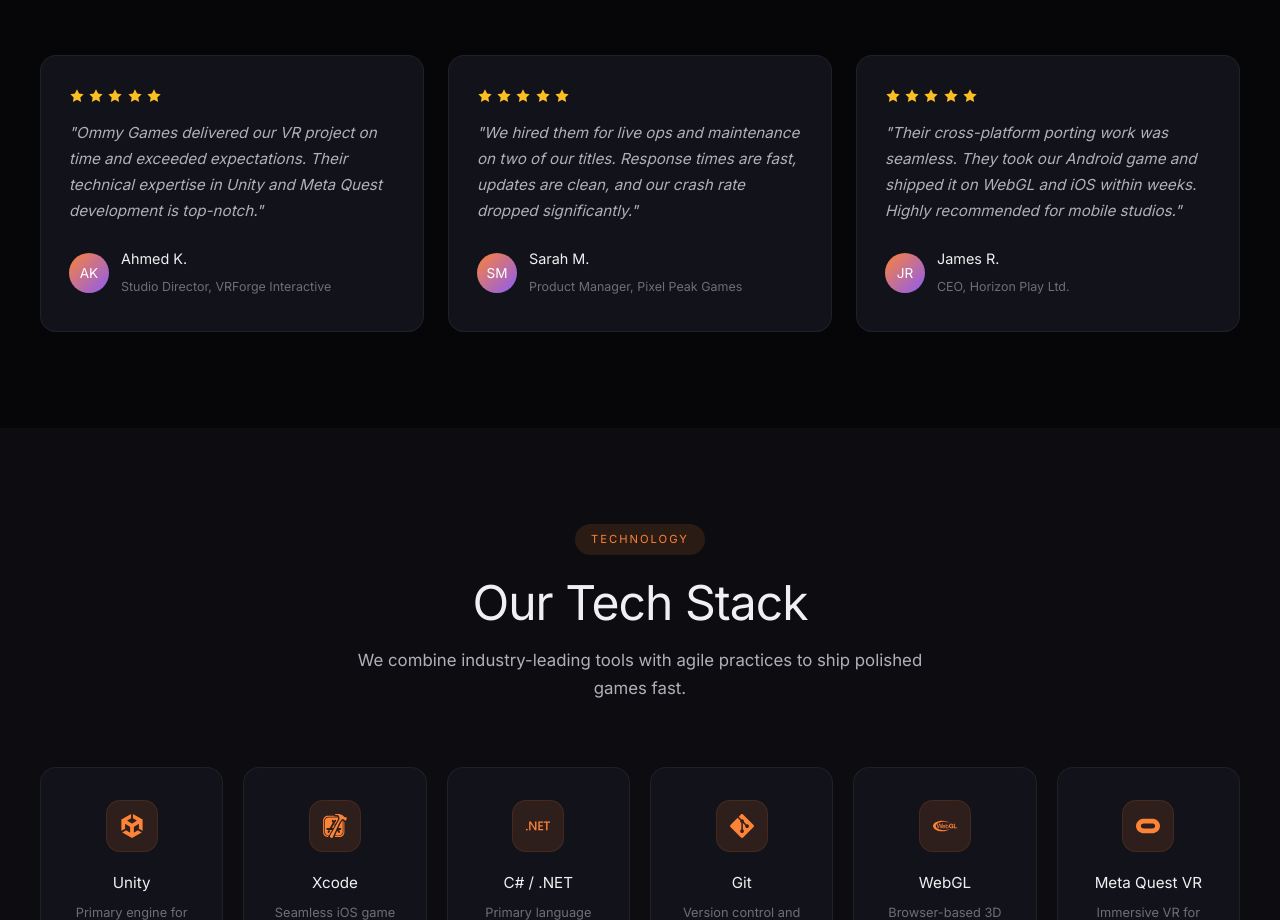
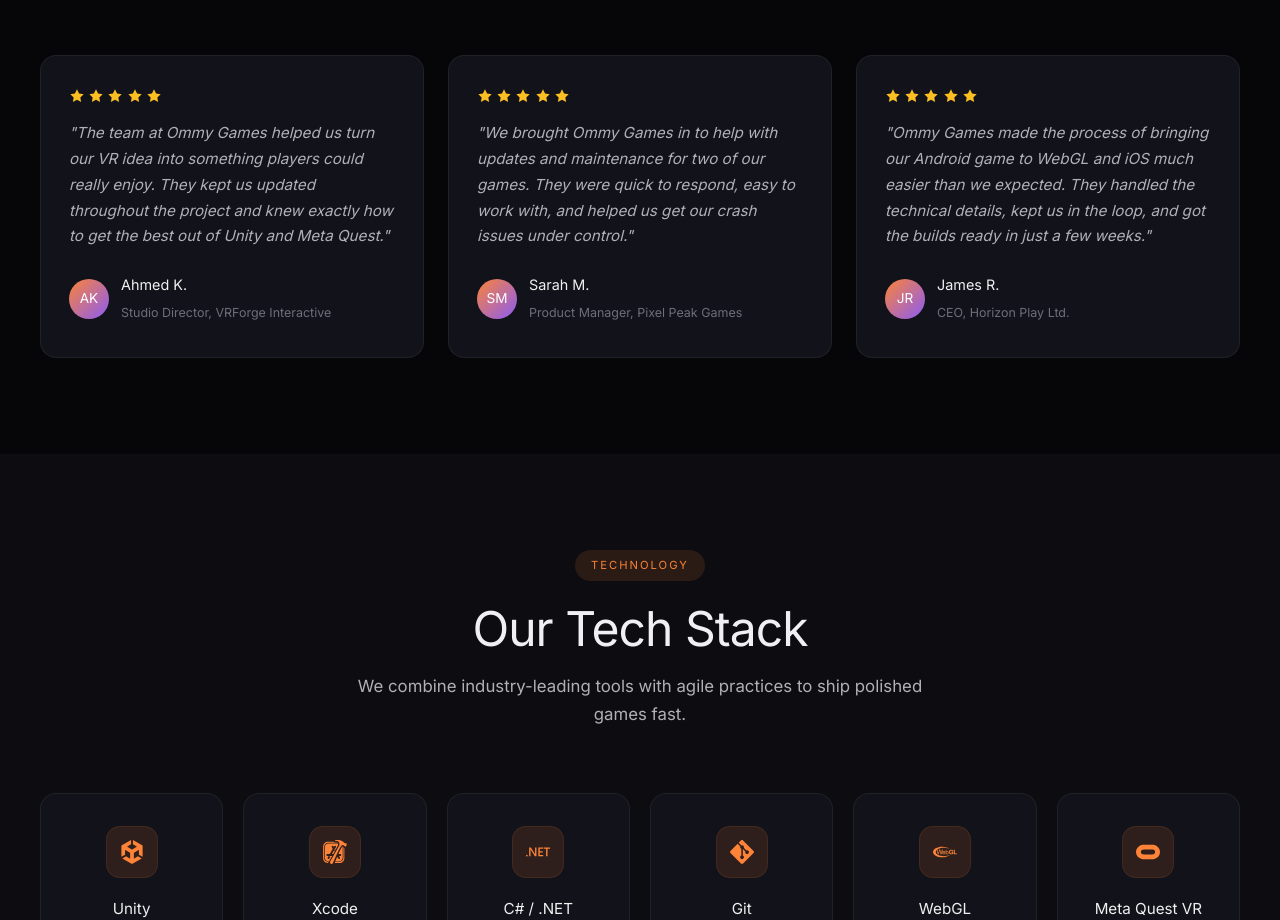
Before and after one commit to umar-hyatt/OmmyGames.github.io, a plain HTML site: page index.html in a window 1280 px wide. Shown: the part 6040-6960 px from the top of the page. Drawn offline with Linux system fonts and the light colour scheme.

Commit message:
Update index.html

```diff
--- a/index.html
+++ b/index.html
@@ -780,7 +780,7 @@
             <svg viewBox="0 0 24 24"><path d="M12 2l3.09 6.26L22 9.27l-5 4.87 1.18 6.88L12 17.77l-6.18 3.25L7 14.14 2 9.27l6.91-1.01L12 2z"/></svg>
             <svg viewBox="0 0 24 24"><path d="M12 2l3.09 6.26L22 9.27l-5 4.87 1.18 6.88L12 17.77l-6.18 3.25L7 14.14 2 9.27l6.91-1.01L12 2z"/></svg>
           </div>
-          <blockquote>"Ommy Games delivered our VR project on time and exceeded expectations. Their technical expertise in Unity and Meta Quest development is top-notch."</blockquote>
+          <blockquote>"The team at Ommy Games helped us turn our VR idea into something players could really enjoy. They kept us updated throughout the project and knew exactly how to get the best out of Unity and Meta Quest."</blockquote>
           <div class="testimonial-author">
             <div class="testimonial-avatar">AK</div>
             <div class="testimonial-author-info">
@@ -798,7 +798,7 @@
             <svg viewBox="0 0 24 24"><path d="M12 2l3.09 6.26L22 9.27l-5 4.87 1.18 6.88L12 17.77l-6.18 3.25L7 14.14 2 9.27l6.91-1.01L12 2z"/></svg>
             <svg viewBox="0 0 24 24"><path d="M12 2l3.09 6.26L22 9.27l-5 4.87 1.18 6.88L12 17.77l-6.18 3.25L7 14.14 2 9.27l6.91-1.01L12 2z"/></svg>
           </div>
-          <blockquote>"We hired them for live ops and maintenance on two of our titles. Response times are fast, updates are clean, and our crash rate dropped significantly."</blockquote>
+          <blockquote>"We brought Ommy Games in to help with updates and maintenance for two of our games. They were quick to respond, easy to work with, and helped us get our crash issues under control."</blockquote>
           <div class="testimonial-author">
             <div class="testimonial-avatar">SM</div>
             <div class="testimonial-author-info">
@@ -816,7 +816,7 @@
             <svg viewBox="0 0 24 24"><path d="M12 2l3.09 6.26L22 9.27l-5 4.87 1.18 6.88L12 17.77l-6.18 3.25L7 14.14 2 9.27l6.91-1.01L12 2z"/></svg>
             <svg viewBox="0 0 24 24"><path d="M12 2l3.09 6.26L22 9.27l-5 4.87 1.18 6.88L12 17.77l-6.18 3.25L7 14.14 2 9.27l6.91-1.01L12 2z"/></svg>
           </div>
-          <blockquote>"Their cross-platform porting work was seamless. They took our Android game and shipped it on WebGL and iOS within weeks. Highly recommended for mobile studios."</blockquote>
+          <blockquote>"Ommy Games made the process of bringing our Android game to WebGL and iOS much easier than we expected. They handled the technical details, kept us in the loop, and got the builds ready in just a few weeks."</blockquote>
           <div class="testimonial-author">
             <div class="testimonial-avatar">JR</div>
             <div class="testimonial-author-info">
```
